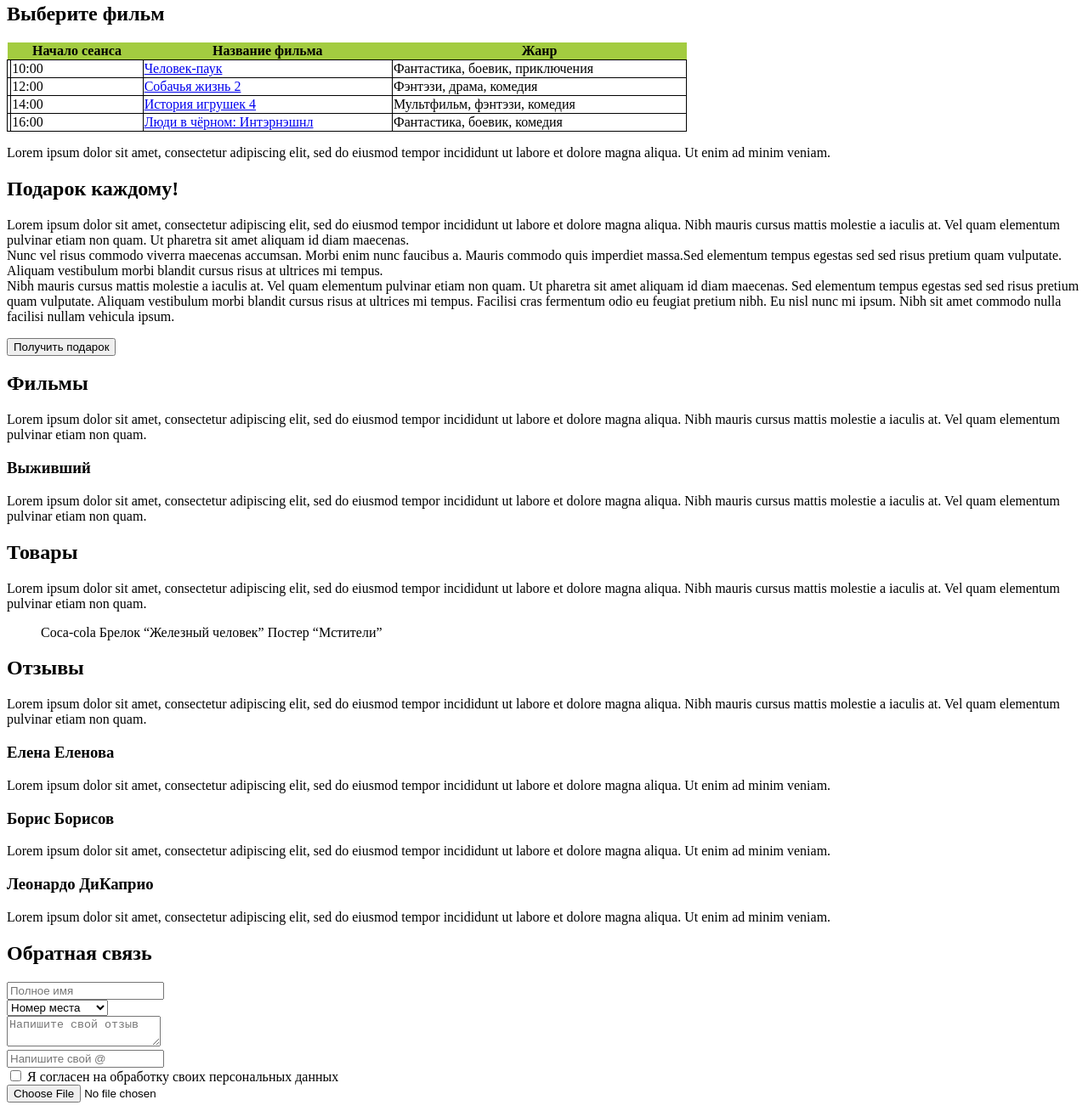
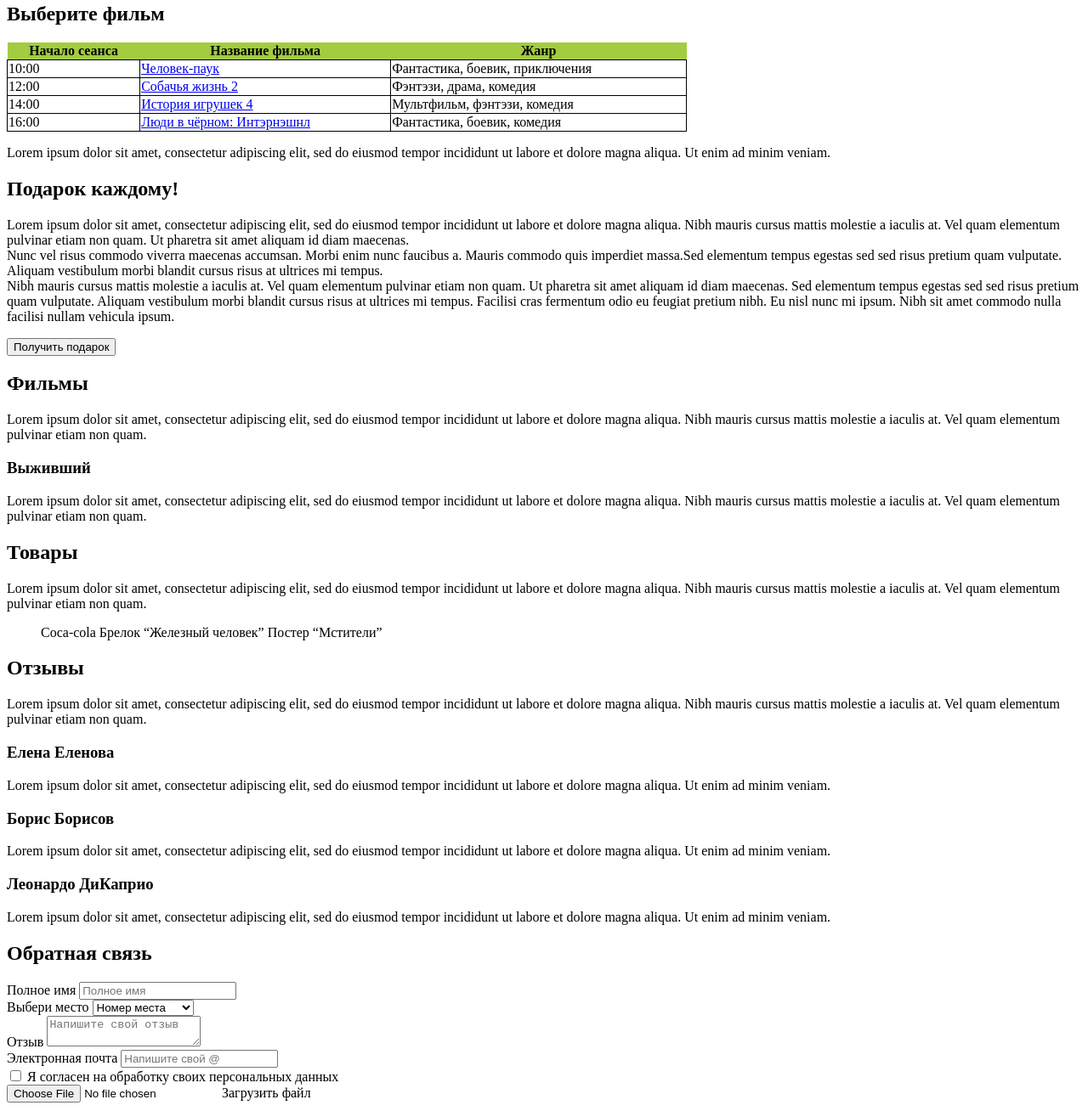
Before and after one commit to babaeva-innopolis/cinemaProject, a plain HTML site: page cinema/index.html in a window 1280 px wide. Shown: the part 1932-3240 px from the top of the page at 85% size. Drawn offline with Linux system fonts and the light colour scheme; files whose address does not match are found by name.

Commit message:
ТЗ-4_3 Внесены иправления согласно замечаний

```diff
--- a/cinema/index.html
+++ b/cinema/index.html
@@ -24,14 +24,14 @@
     <div style="width: 100%;">
         <a target="_blank" href="http://university.innopolis.ru" title="Иннополис"><img src="./images/logo281-150x95.png" alt="Логотип Иннополис"></a>
     </div>
-    <nav aria-labelledby="mainmenu">
-        <ul>
+    <nav id="mainmenu">
+        <ul  aria-labelledby="mainmenu">
             <li><a href="tel:+78003551256"><b>+7 (800) 355 12-56</b></a></li>
             <li><a href="mailto:kino@innopolis.ru"><b>kino@innopolis.ru</b></a></li>
             <li><b>ул.Спортивная д.1</b></li>
             <li><button><a href="#"><b>Заказать звонок</b></a></button></li>
         </ul>
-        <ul>
+        <ul aria-labelledby="mainmenu">
             <li><a href="#block1"><b>Почему мы?</b></a></li>
             <li><a href="#block2"><b>Выберите фильм</b> </a></li>
             <li><a href="#block3"><b>Подарок каждому</b></a></li>
@@ -87,7 +87,6 @@
         <table>
             <thead>
                 <tr>
-                    <th></th>
                     <th>Начало сеанса</th>
                     <th>Название фильма</th>
                     <th>Жанр</th>
@@ -95,19 +94,16 @@
             </thead>
             <tbody>
                 <tr>
-                    <td></td>
                     <td>10:00 </td>
                     <td><a target="_blank" href="https://www.kinopoisk.ru/film/838/" title="Кинопоиск">Человек-паук</a></td>
                     <td>Фантастика, боевик, приключения </td>
                 </tr>
                 <tr>
-                    <td></td>
                     <td>12:00 </td>
                     <td><a target="_blank" href="https://www.kinopoisk.ru/film/1122114/"title="Кинопоиск">Собачья жизнь 2</a></td>
                     <td>Фэнтэзи, драма, комедия</td>
                 </tr>
                 <tr>
-                    <td></td>
                     <td>14:00 </td>
                     <td><a target="_blank" href="https://www.kinopoisk.ru/film/846824/"title="Кинопоиск">История игрушек 4</a></td>
                     <td>Мультфильм, фэнтэзи, комедия</td>
@@ -115,7 +111,6 @@
             </tbody>
             <tfoot>
                 <tr>
-                    <td></td>
                     <td>16:00 </td>
                     <td><a target="_blank" href="https://www.kinopoisk.ru/film/693730/"title="Кинопоиск">Люди в чёрном: Интэрнэшнл</a></td>
                     <td>Фантастика, боевик, комедия</td>
@@ -125,7 +120,7 @@
                 <p>Lorem ipsum dolor sit amet, consectetur adipiscing elit, sed do eiusmod tempor incididunt
             ut labore et dolore magna aliqua. Ut enim ad minim veniam. </p></section>
        <div>
-           <h2> <a name="present"></a> Подарок каждому!</h2>
+           <h2 id="block3"> <a name="present"></a> Подарок каждому!</h2>
         <p>Lorem ipsum dolor sit amet, consectetur adipiscing elit, sed do eiusmod tempor incididunt
          ut labore et dolore magna aliqua. Nibh mauris cursus mattis molestie a iaculis at. Vel quam
          elementum pulvinar etiam non quam. Ut pharetra sit amet aliquam id diam maecenas. <br>
@@ -188,11 +183,12 @@
                  <h2 id="block7">Обратная связь</h2>
             </div>
             <div>
-            <label for="name"></label>
-            <input type="text" name="name" id="name" required placeholder="Полное имя">
+            <label for="name">Полное имя</label>
+                <input type="text" name="name" id="name" placeholder="Полное имя" required>
             </div>
             <div>
-               <select name="place" required placeholder="Номер места">
+                <label for="place">Выбери место</label>
+               <select name="place" id="place" placeholder="Номер места" required>
                    <optgroup label="Name1">
                        <option value="">Номер места</option>
                        <option value="1">1</option>
@@ -208,19 +204,19 @@
                 </select>
             </div>
             <div>
-                <textarea name="review" id="" placeholder="Напишите свой отзыв"></textarea>
+                <label for="review">Отзыв</label>
+                <textarea name="review" id="review" placeholder="Напишите свой отзыв"></textarea>
             </div>
             <div>
-                <label for="mail"></label>
-                <input type="email" name="mail" required placeholder="Напишите свой @">
+                <label for="mail">Электронная почта</label>
+                <input type="email" name="mail" id="mail" placeholder="Напишите свой @" required>
             </div>
             <div>
                 <input type="checkbox" id="checkbox">
                 <label for="checkbox">Я согласен на обработку своих персональных данных</label>
             </div>
             <div>
-                <label for="file"></label>
-                <input type="file">
+                <label><input type="file">Загрузить файл</label>
             </div>
             <p><input type="submit" value="Заказать"></p>
         </form>
```
